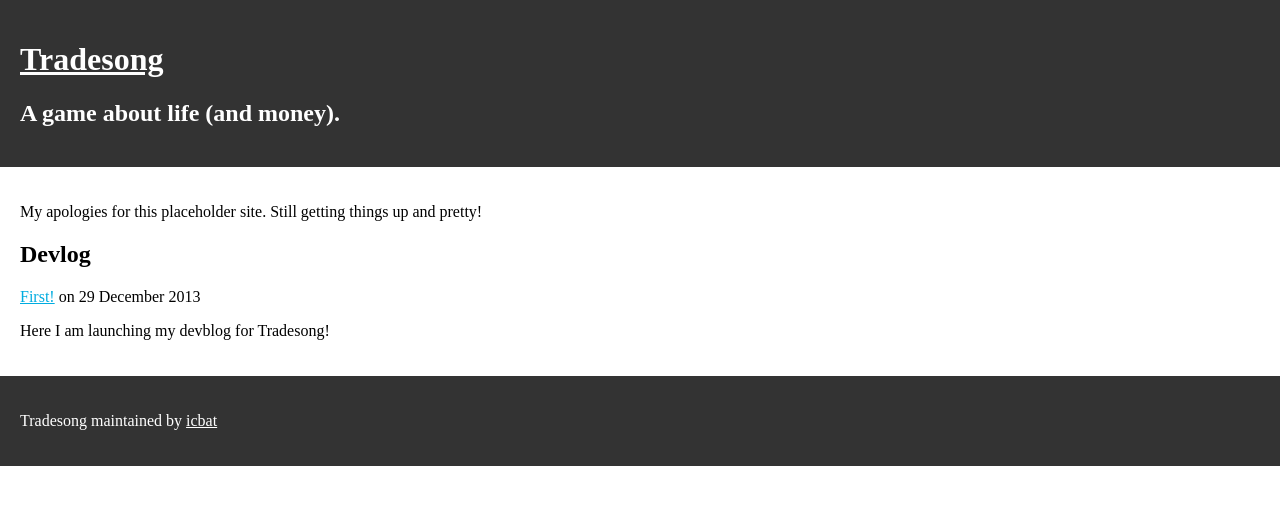
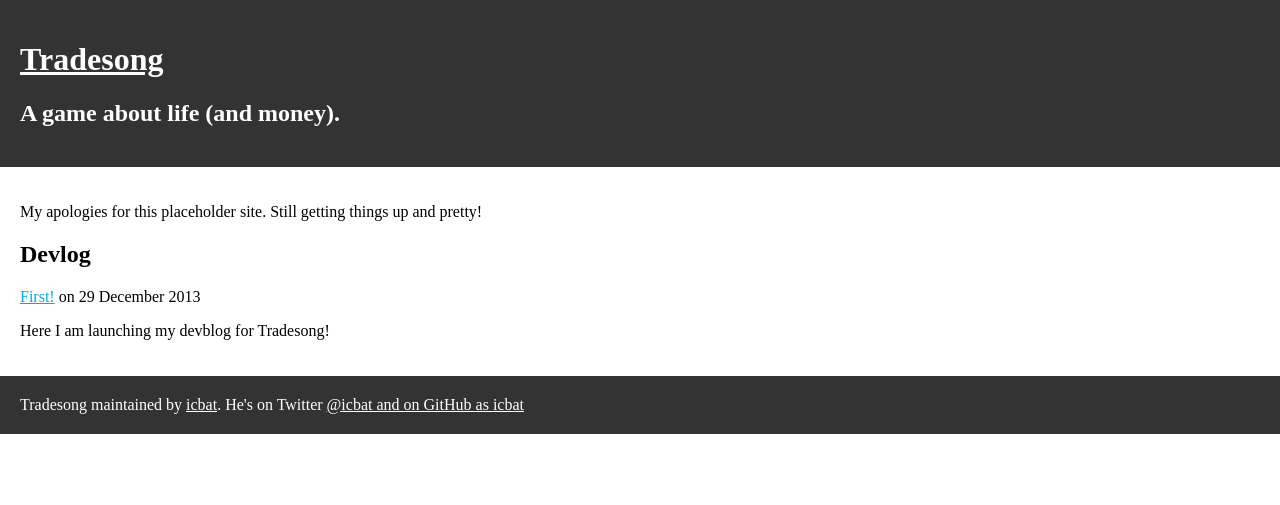
Before and after one commit to icbat/tradesong, a Jekyll site: the page built from index.markdown, in a window 1280 px wide. Shown: the top 505 px of the page. Built offline with Jekyll 4.4.1, drawn with Linux system fonts in a browser that asks for light colours.

Commit message:
Fleshing out links for contacts

```diff
--- a/_layouts/default.html
+++ b/_layouts/default.html
@@ -19,7 +19,7 @@
 			{{content}}
 		</div>
 		<footer>
-			<p>Tradesong maintained by <a href="https://github.com/icbat">icbat</a></p>
+			Tradesong maintained by <a href="https://icbat.github.io">icbat</a>. He's on Twitter <a href="https://twitter.com/icbat">@icbat and on GitHub as <a href="https://github.com/icbat">icbat</a></a>
 		</footer>
 	</body>
 </html>
```
